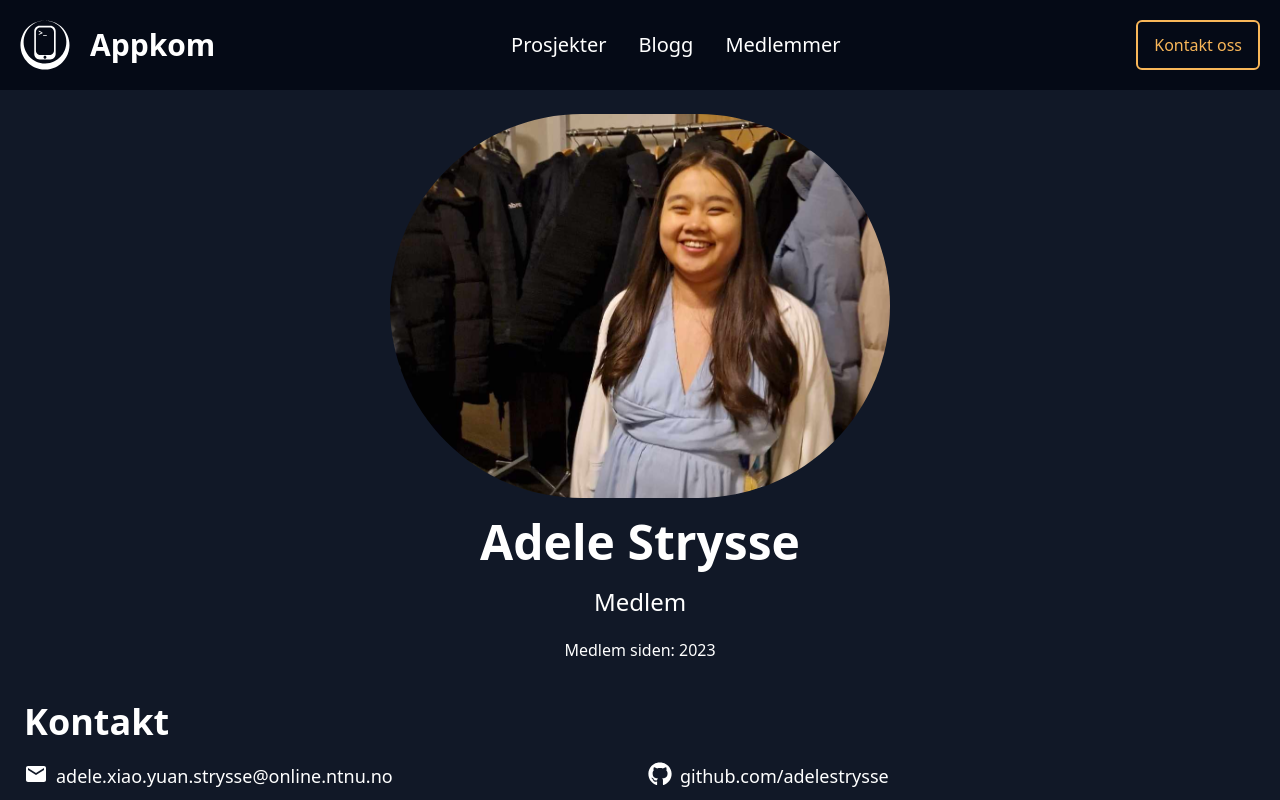
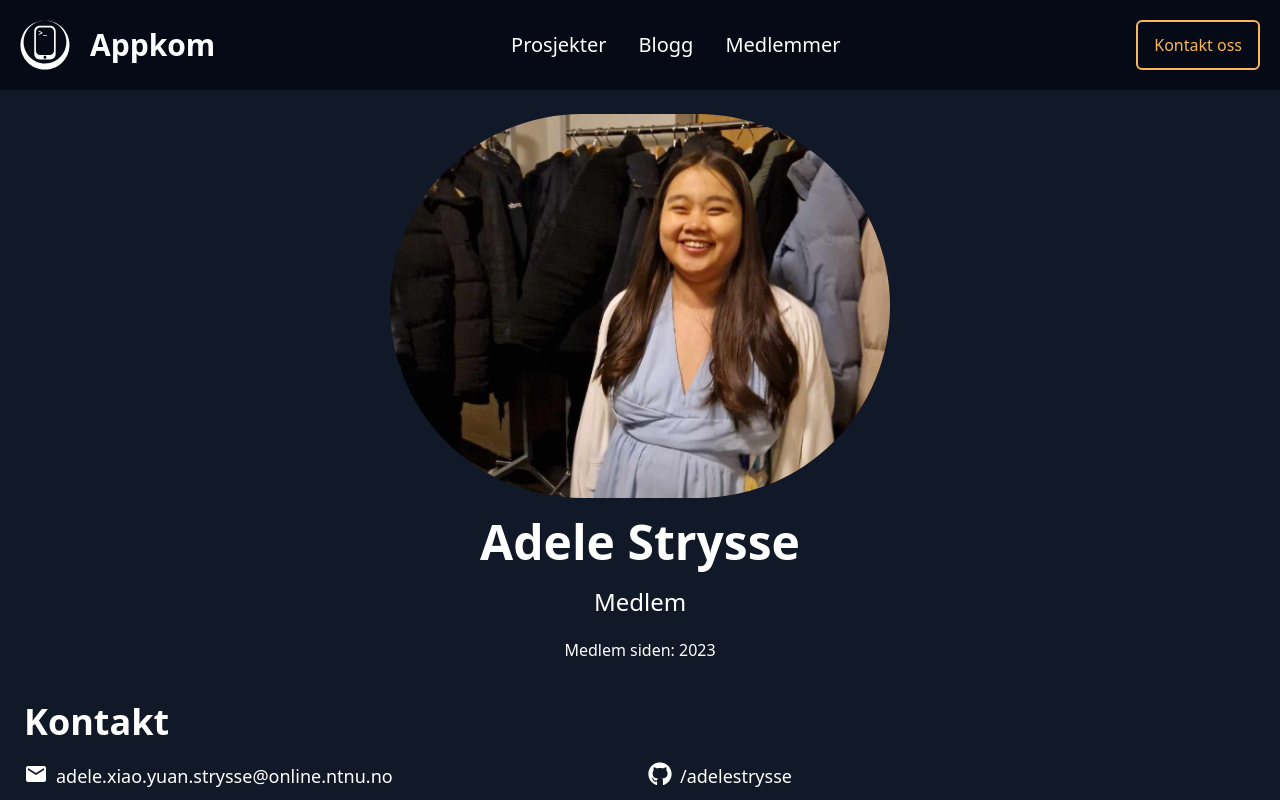
Before and after one commit to appKom/home, a Next.js app: page /medlem/Adel-Strysse in a window 1280 px wide. Shown: the top 800 px of the page. Built offline with nearby package versions, Linux system fonts and the light colour scheme.

Commit message:
fix: fjernet "github.com" fra github-lenke på brukerside

```diff
--- a/app/medlem/[id]/page.tsx
+++ b/app/medlem/[id]/page.tsx
@@ -164,7 +164,7 @@ export default async function MemberPage({ params }: Params) {
                         rel="noreferrer"
                       >
                         <FaGithub size={24} />
-                      <p>{member.github.split("https://www.")}</p>
+                        <p>{member.github.split("https://www.github.com")}</p>
                       </a>
                     </div>
                   )}
--- a/lib/members.ts
+++ b/lib/members.ts
@@ -5,7 +5,7 @@ export const members: memberType[] = [
     name: "Jørgen Galdal",
     href: "/medlem/Jorgen-Galdal",
     imageUri: "/medlemmer/jogga.jpg",
-    github: "https://github.com/jorgengaldal",
+    github: "https://www.github.com/jorgengaldal",
     email: "jorgen.galdal@online.ntnu.no",
     phone: "95007884",
 
```
Lines whose indentation alone changed are shown as unchanged.
